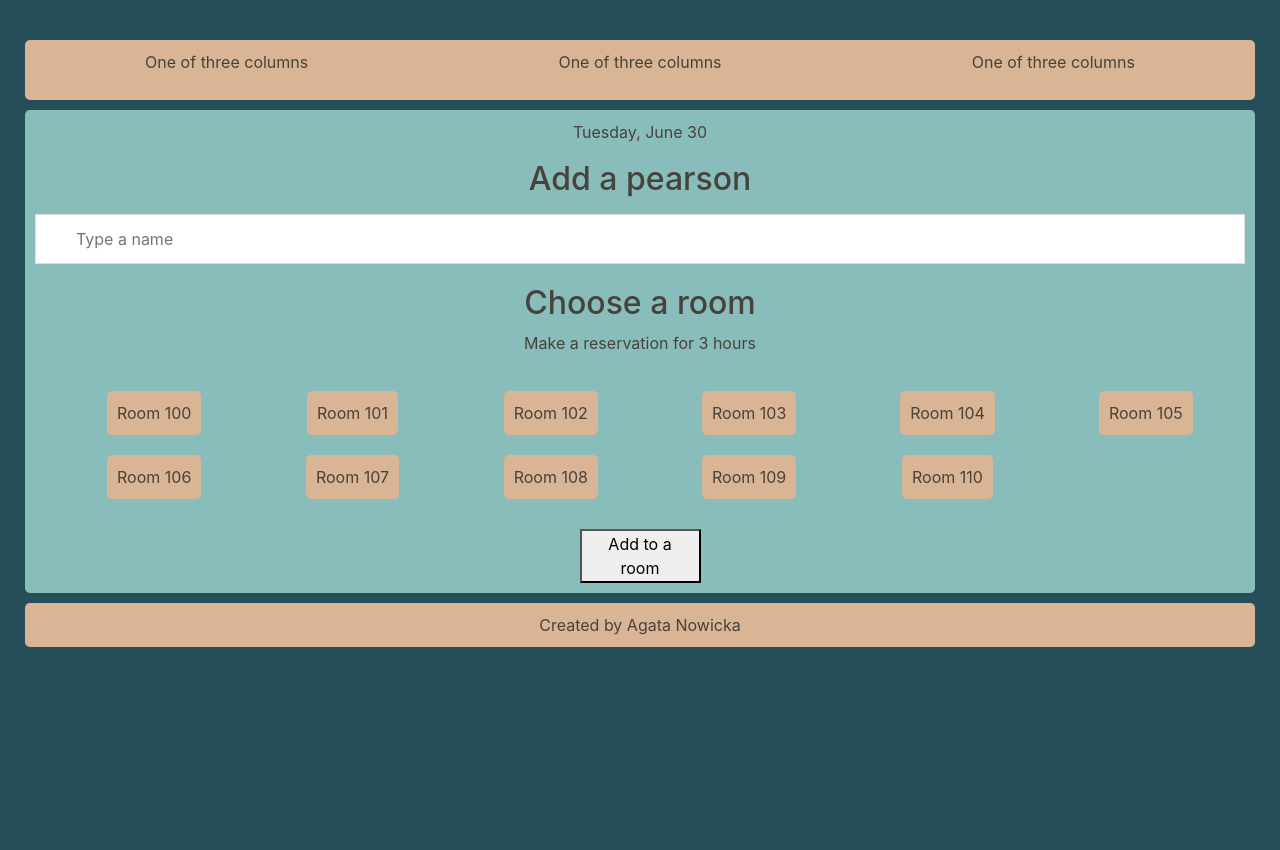
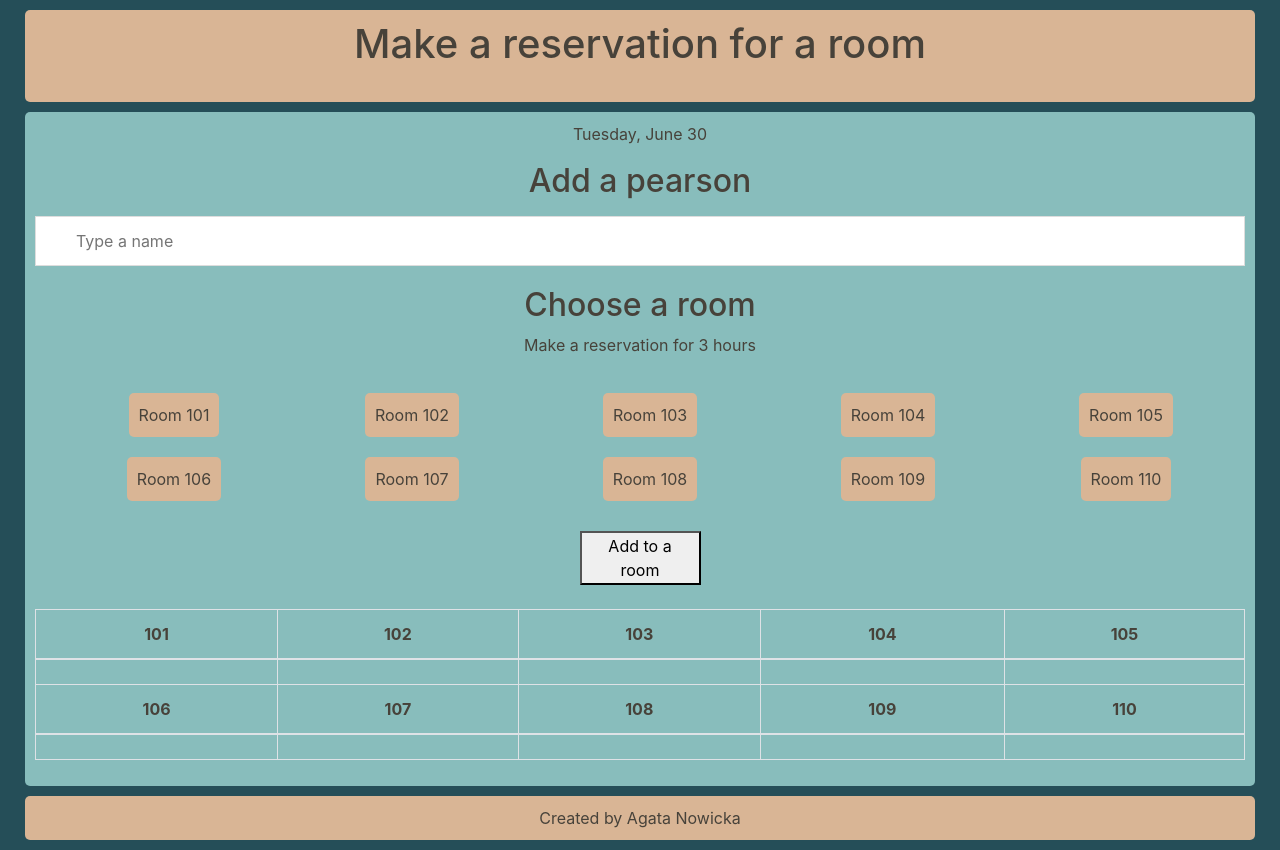
Before and after one commit to agata-nowicka/rooms, a plain HTML site: page index.html in a window 1280 px wide. Before the commit the page ends 800 px from the top, so only its background shows below. Drawn offline with nearby package versions, Linux system fonts and the light colour scheme.

Commit message:
table added

```diff
--- a/index.html
+++ b/index.html
@@ -24,18 +24,10 @@
   </head>
   <div class="container-fluid">
   <body class="text-center">
-   <nav>
-      </nav>
       <header id="header">
         <div class="row">
     <div class="col-sm">
-      One of three columns
-    </div>
-    <div class="col-sm">
-      One of three columns
-    </div>
-    <div class="col-sm">
-      One of three columns
+      <h1>Make a reservation for a room</h1>
     </div>
   </div>
         <p>
@@ -76,8 +68,7 @@
      <p> Make a reservation for 3 hours </p>
 
 
-     <div class="row row-cols-6" id="rooms">
-     	<div class="col"> <button type="button" onClick="room(this.id)" class="roomBtn"id="R100">Room 100</button></div>
+     <div class="row row-cols-5" id="rooms">
 		<div class="col"> <button type="button" onClick="room(this.id)" class="roomBtn" id="R101">Room 101</div>
 		<div class="col"> <button type="button" onClick="room(this.id)" class="roomBtn" id="R102">Room 102</div>
 		<div class="col"> <button type="button" onClick="room(this.id)" class="roomBtn" id="R103">Room 103</div>
@@ -86,11 +77,51 @@
 		<div class="col"> <button type="button" onClick="room(this.id)" class="roomBtn" id="R106">Room 106</div>
 		<div class="col"> <button type="button" onClick="room(this.id)" class="roomBtn" id="R107">Room 107</div>
 		<div class="col"> <button type="button" onClick="room(this.id)" class="roomBtn" id="R108">Room 108</div>
-		<div class="col"> <button type="button" onClick="room(this.id)" class="roomBtn" id="R109"> Room 109</div>
+		<div class="col"> <button type="button" onClick="room(this.id)" class="roomBtn" id="R109">Room 109</div>
 		<div class="col"> <button type="button" onClick="room(this.id)" class="roomBtn" id="R110">Room 110</div>
 </div>
 
     <button type="button" id="add" onClick="alert()">Add to a room</button>
+<br><br>
+
+    <table class="table table-bordered">
+      <thead>
+        <tr>
+          <th scope="col">101</th>
+          <th scope="col">102</th>
+          <th scope="col">103</th>
+          <th scope="col">104</th>
+          <th scope="col">105</th>
+        </tr>
+      </thead>
+      <tbody>
+        <tr>
+          <td scope="row" id="101"></td>
+          <td id="R102t"></td>
+          <td id="R103t"></td>
+          <td id="R104t"></td>
+          <td id="R105t"></td>
+        </tr>
+      </tbody>
+      <thead>
+        <tr>
+          <th scope="col">106</th>
+          <th scope="col">107</th>
+          <th scope="col">108</th>
+          <th scope="col">109</th>
+          <th scope="col">110</th>
+        </tr>
+      </thead>
+      <tbody>
+        <tr>
+          <td scope="row" id="106"></td>
+          <td id="R107t"></td>
+          <td id="R108t"></td>
+          <td id="R109t"></td>
+          <td id="R110t"></td>
+        </tr>
+      </tbody>
+    </table>
 
 <!-- The Modal -->
 <div id="myModal" class="modal">
--- a/script.js
+++ b/script.js
@@ -5,7 +5,7 @@ var days = ["Sunday", "Monday", "Tuesday", "Wednesday", "Thursday", "Friday", "S
 var months = ["January", "February", "March", "April", "May", "June", "July", "August", "September", "October", "November", "December"];
 document.getElementById("date").innerHTML = days[d.getDay()] + ", " + months[d.getMonth()] + " " + d.getDate();
     }
-var choosenRoom;
+// var choosenRoom;
 var choosenPearson;
 
 function myFunction(val) {
@@ -18,19 +18,20 @@ function myFunction(val) {
     ul = document.getElementById("list");
     ul.style.display = "none";
     choosenPearson = document.getElementById("myInput").value;
-    console.log(choosenPearson);
     document.getElementById("modalText1").innerHTML = document.getElementById("myInput").value;
   }
 
-
+var tableId;
 
 function room(c_id)
 {
   button = document.getElementById(c_id).id
   ident =  document.getElementById(button)
-  var choosenRoom = button;
+  //var choosenRoom = button;
   ident.style.color = "red"
   document.getElementById("modalText2").innerHTML = document.getElementById(c_id).textContent;
+  tableId = button+"t";
+
 }
 
 
@@ -84,16 +85,29 @@ function alert() {
 
   document.getElementById("myModal").style.display = "block";
 
+//add choosen pearson to an adequate cell
+  document.getElementById(tableId).textContent = choosenPearson;
+
 }
 
-//clicks on <span> (x), close the modal
+
 function change() {
  document.getElementById("myModal").style.display = "none";
+ fontColor();
 }
 
+function fontColor(){
+  var buttons = document.getElementsByClassName("roomBtn");
+  for (i = 0; i < buttons.length; i++) {
+    buttons[i].style.color = "#47423A";
+
+  }
+}
 
 function accept() {
 
 
  document.getElementById("myModal").style.display = "none";
+ fontColor();
+
 }
--- a/style.sass
+++ b/style.sass
@@ -36,6 +36,9 @@ main
   background-color: $text-bcg-color
   color: $font-color
   @include shape(10px, 10px, 5px)
+
+.table-bordered
+  color: $font-color
 
 #myInput
   background-image: url('/css/searchicon.png') /* Add a search icon to input */
```
Also changed, not shown: style.css, 1 other file.
